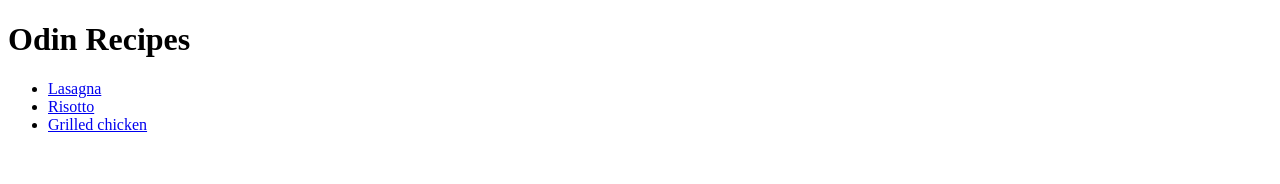
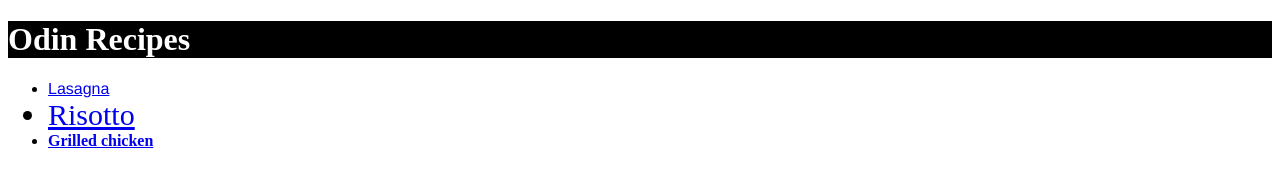
Before and after one commit to oznerol9/odin-recipes, a plain HTML site: page index.html in a window 1280 px wide. Drawn offline with Linux system fonts and the light colour scheme.

Commit message:
create .css file

```diff
--- a/index.html
+++ b/index.html
@@ -4,14 +4,15 @@
     <head>
         <meta charset="UTC-8">
         <title>Odin Recipes</title>
+        <link rel="stylesheet" href="styles.css">
     </head>
 
     <body>
-        <p><h1>Odin Recipes</h1></p>
+        <div class="title"><p><h1>Odin Recipes</h1></p></body></div>
         <ul>
-            <li><a href="recipes/lasagna.html">Lasagna</a></li>
-            <li><a href="recipes/risotto.html">Risotto</a></li>
-            <li><a href="recipes/grilledchicken.html">Grilled chicken</a></li>
+            <li id="lasagna"><a href="recipes/lasagna.html">Lasagna</a></li>
+            <li id="risotto"><a href="recipes/risotto.html">Risotto</a></li>
+            <li id="grilledchicken"><a href="recipes/grilledchicken.html">Grilled chicken</a></li>
         </ul>
 
 
--- /dev/null
+++ b/styles.css
@@ -0,0 +1,23 @@
+.title {
+    background-color: black;
+    color: white;
+}
+
+#lasagna {
+    font-family: 'Franklin Gothic Medium', 'Arial Narrow', Arial, sans-serif;
+}
+
+#risotto {
+    font-size: 30px;
+}
+
+#grilledchicken {
+    font-weight: bold;
+}
+
+/* I want to change id style of risotto and lasagna after the previous update */
+
+#recipes {
+    color: purple;
+    background-color: antiquewhite;
+}
```
